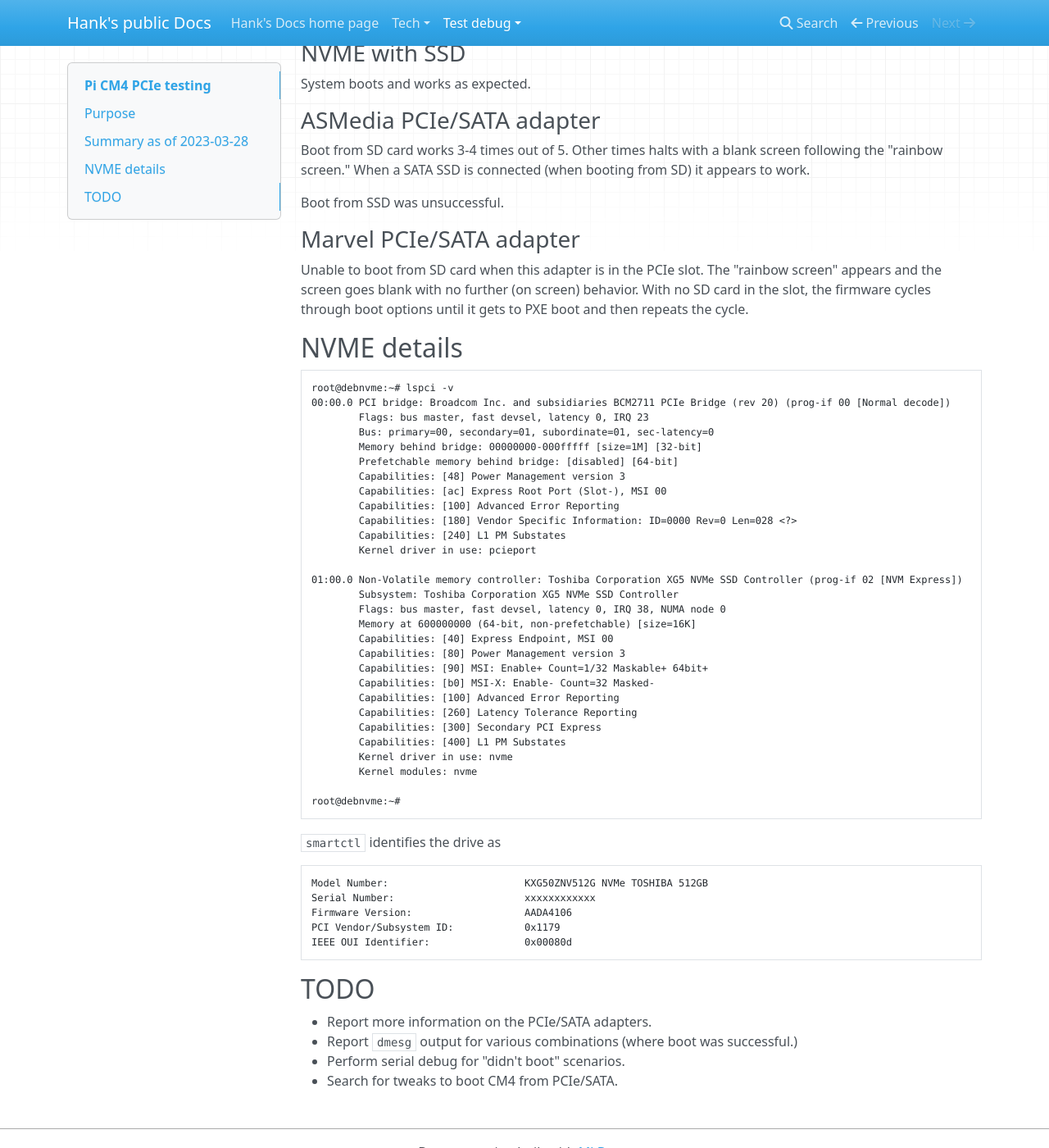
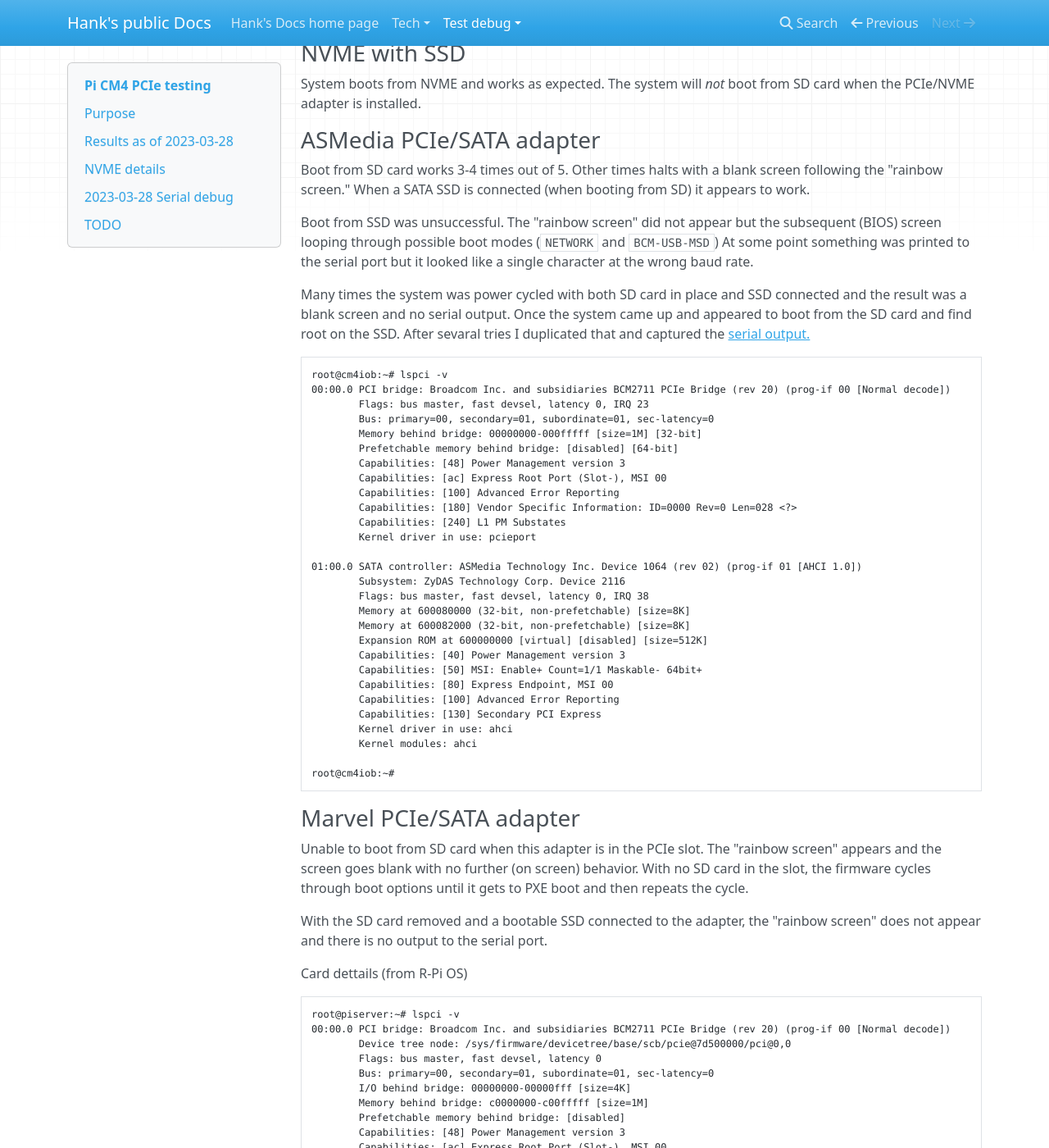
Before and after one commit to HankB/MkDocs-blog, an MkDocs documentation site: the page built from docs/test-debug/Pi-CM4-PCIe/Pi_CM4_PCIe_testing.md, in a window 1280 px wide and 1400 px high, scrolled down 243 px. Shown: the whole window at 82% size. Built offline with MkDocs 1.6.1, drawn with Linux system fonts in a browser that asks for light colours; nearby versions of some CDN libraries; some of the changed text lies outside the part shown.

Commit message:
more testing, detail and captures

````diff
--- a/docs/test-debug/Pi-CM4-PCIe/Pi_CM4_PCIe_testing.md
+++ b/docs/test-debug/Pi-CM4-PCIe/Pi_CM4_PCIe_testing.md
@@ -4,21 +4,98 @@
 
 Test Debian Bookworm on a Pi CM4 with (and booting from) an NVME adapter and two SATA adapters in the "Compute Module 4 IO Board"
 
-## Summary as of 2023-03-28
+## Results as of 2023-03-28
 
 ### NVME with SSD
 
-System boots and works as expected.
+System boots from NVME and works as expected. The system will *not* boot from SD card when the PCIe/NVME adapter is installed.
 
 ### ASMedia PCIe/SATA adapter
 
-Boot from SD card works 3-4 times out of 5. Other times halts with a blank screen following the "rainbow screen." When a SATA SSD is connected (when booting from SD) it appears to work.
+Boot from SD card works 3-4 times out of 5. Other times halts with a blank screen following the "rainbow screen." When a SATA SSD is connected (when  booting from SD) it appears to work.
 
-Boot from SSD was unsuccessful.
+Boot from SSD was unsuccessful. The "rainbow screen" did not appear but the subsequent (BIOS) screen looping through possible boot modes (`NETWORK` and `BCM-USB-MSD`) At some point something was printed to the serial port but it looked like a single character at the wrong baud rate.
+
+Many times the system was power cycled with both SD card in place and SSD connected and the result was a blank screen and no serial output. Once the system came up and appeared to boot from the SD card and find root on the SSD. After sevaral tries I duplicated that and captured the [serial output.](./minicom-SD_boot-SSD_root.cap.txt
+)
+
+```text
+root@cm4iob:~# lspci -v
+00:00.0 PCI bridge: Broadcom Inc. and subsidiaries BCM2711 PCIe Bridge (rev 20) (prog-if 00 [Normal decode])
+        Flags: bus master, fast devsel, latency 0, IRQ 23
+        Bus: primary=00, secondary=01, subordinate=01, sec-latency=0
+        Memory behind bridge: 00000000-000fffff [size=1M] [32-bit]
+        Prefetchable memory behind bridge: [disabled] [64-bit]
+        Capabilities: [48] Power Management version 3
+        Capabilities: [ac] Express Root Port (Slot-), MSI 00
+        Capabilities: [100] Advanced Error Reporting
+        Capabilities: [180] Vendor Specific Information: ID=0000 Rev=0 Len=028 <?>
+        Capabilities: [240] L1 PM Substates
+        Kernel driver in use: pcieport
+
+01:00.0 SATA controller: ASMedia Technology Inc. Device 1064 (rev 02) (prog-if 01 [AHCI 1.0])
+        Subsystem: ZyDAS Technology Corp. Device 2116
+        Flags: bus master, fast devsel, latency 0, IRQ 38
+        Memory at 600080000 (32-bit, non-prefetchable) [size=8K]
+        Memory at 600082000 (32-bit, non-prefetchable) [size=8K]
+        Expansion ROM at 600000000 [virtual] [disabled] [size=512K]
+        Capabilities: [40] Power Management version 3
+        Capabilities: [50] MSI: Enable+ Count=1/1 Maskable- 64bit+
+        Capabilities: [80] Express Endpoint, MSI 00
+        Capabilities: [100] Advanced Error Reporting
+        Capabilities: [130] Secondary PCI Express
+        Kernel driver in use: ahci
+        Kernel modules: ahci
+
+root@cm4iob:~#
+```
 
 ### Marvel PCIe/SATA adapter
 
 Unable to boot from SD card when this adapter is in the PCIe slot. The "rainbow screen" appears and the screen goes blank with no further (on screen) behavior. With no SD card in the slot, the firmware cycles through boot options until it gets to PXE boot and then repeats the cycle.
+
+With the SD card removed and a bootable SSD connected to the adapter, the "rainbow screen" does not appear and there is no output to the serial port.
+
+Card dettails (from R-Pi OS)
+
+```text
+root@piserver:~# lspci -v
+00:00.0 PCI bridge: Broadcom Inc. and subsidiaries BCM2711 PCIe Bridge (rev 20) (prog-if 00 [Normal decode])
+        Device tree node: /sys/firmware/devicetree/base/scb/pcie@7d500000/pci@0,0
+        Flags: bus master, fast devsel, latency 0
+        Bus: primary=00, secondary=01, subordinate=01, sec-latency=0
+        I/O behind bridge: 00000000-00000fff [size=4K]
+        Memory behind bridge: c0000000-c00fffff [size=1M]
+        Prefetchable memory behind bridge: [disabled]
+        Capabilities: [48] Power Management version 3
+        Capabilities: [ac] Express Root Port (Slot-), MSI 00
+        Capabilities: [100] Advanced Error Reporting
+        Capabilities: [180] Vendor Specific Information: ID=0000 Rev=0 Len=028 <?>
+        Capabilities: [240] L1 PM Substates
+
+01:00.0 SATA controller: Marvell Technology Group Ltd. 88SE9215 PCIe 2.0 x1 4-port SATA 6 Gb/s Controller (rev 11) (prog-if 01 [AHCI 1.0])
+        Subsystem: Marvell Technology Group Ltd. 88SE9215 PCIe 2.0 x1 4-port SATA 6 Gb/s Controller
+        Device tree node: /sys/firmware/devicetree/base/scb/pcie@7d500000/pci@0,0/usb@0,0
+        Flags: bus master, fast devsel, latency 0, IRQ 67
+        I/O ports at 0000
+        I/O ports at 0000
+        I/O ports at 0000
+        I/O ports at 0000
+        I/O ports at 0000
+        Memory at 600010000 (32-bit, non-prefetchable) [size=2K]
+        Expansion ROM at 600000000 [disabled] [size=64K]
+        Capabilities: [40] Power Management version 3
+        Capabilities: [50] MSI: Enable+ Count=1/1 Maskable- 64bit-
+        Capabilities: [70] Express Legacy Endpoint, MSI 00
+        Capabilities: [e0] SATA HBA v0.0
+        Capabilities: [100] Advanced Error Reporting
+        Kernel driver in use: ahci
+        Kernel modules: ahci
+
+root@piserver:~#
+```
+
+Capture of [serial output](./minicom-SD_Raspbian-Marvell.cap.txt) during R-Pi OS boot.
 
 ## NVME details
 
@@ -64,9 +141,45 @@ PCI Vendor/Subsystem ID:            0x1179
 IEEE OUI Identifier:                0x00080d
 ```
 
+## 2023-03-28 Serial debug
+
+Serial connection worked with the boot image but produced no output for the Marvell adapter. There was no change with the changes listed below despite power cycling it repeatedly.
+
+Comments per `kibi` on `#debian-raspberrypi`
+
+```text
+<kibi> if the kernel doesn't boot, and if it doesn't very early, nearly no chances of getting logs stored onto the internal FS (or external SD card), since / is unlikely to be mounted at this stage
+<kibi> anyway:
+<kibi> early_con → /etc/default/raspi-extra-cmdline
+<kibi> printf "enable_jtag_gpio=1\nforce_turbo=1\n" >> /etc/default/raspi-firmware-custom
+<kibi> printf CONSOLES=\"ttyS1,115200\" >> /etc/default/raspi-firmware
+```
+
+Confirmation
+
+```text
+root@cm4iob:~# cat /etc/default/raspi-extra-cmdline
+early_con
+root@cm4iob:~# cat /etc/default/raspi-firmware-custom
+enable_jtag_gpio=1
+force_turbo=1
+root@cm4iob:~# tail /etc/default/raspi-firmware
+#KERNEL_ARCH="arm64"
+
+# Create a file "/etc/default/raspi-firmware-custom" to add custom parameter
+# to startup the kernel. Maybe not all options are supported.
+# (see https://www.raspberrypi.com/documentation/computers/config_txt.html)
+#
+# To pass extra arbitrary parameters to the kernel at boot, you can specify
+# them in "/etc/default/raspi-extra-cmdline". Keep in mind they should be
+# all in a single line, no comments!
+CONSOLES="ttyS1,115200"root@cm4iob:~#
+root@cm4iob:~#
+```
+
 ## TODO
 
-* Report more information on the PCIe/SATA adapters.
-* Report `dmesg` output for various combinations (where boot was successful.)
-* Perform serial debug for "didn't boot" scenarios.
-* Search for tweaks to boot CM4 from PCIe/SATA.
+* ~~~Report more information on the PCIe/SATA adapters.~~~
+* ~~~Report `dmesg` output for various combinations (where boot was successful.)~~~
+* ~~~Perform serial debug for "didn't boot" scenarios.~~~
+* ~~~Search for tweaks to boot CM4 from PCIe/SATA.~~~
````
